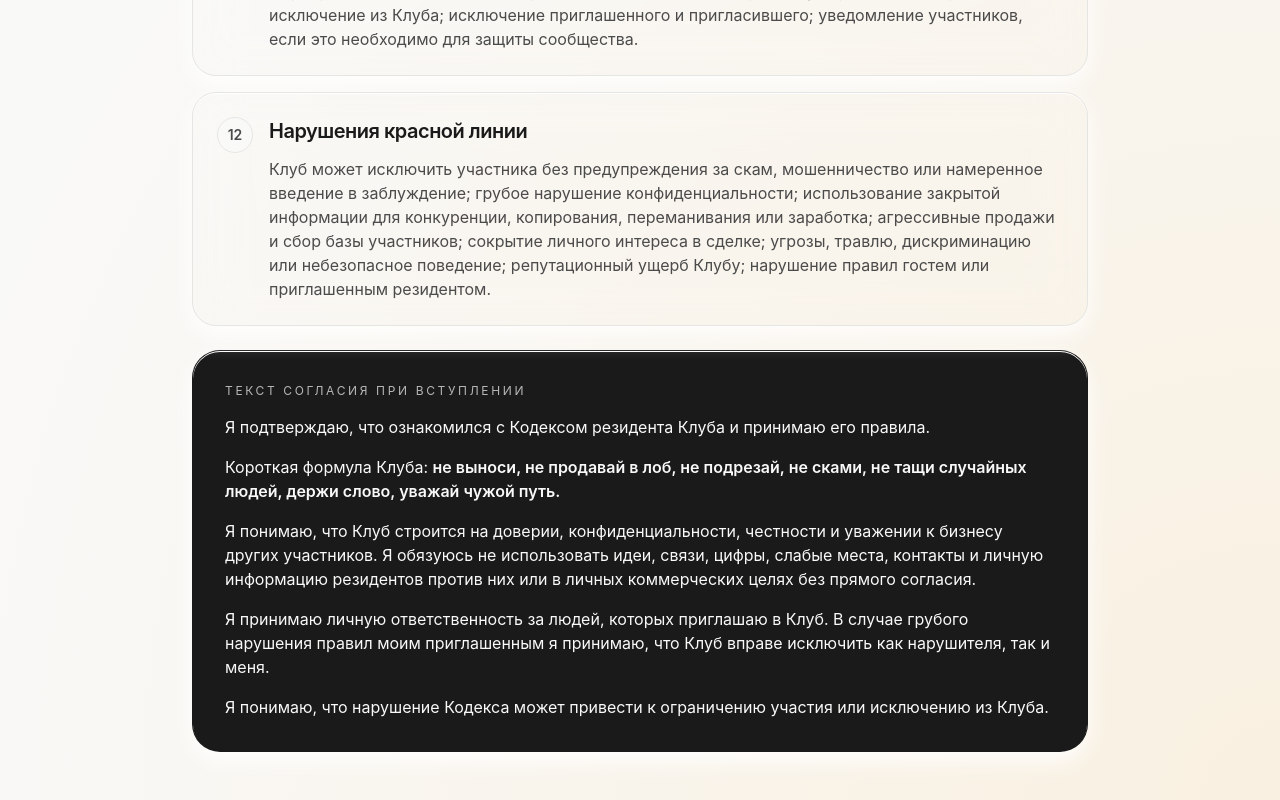
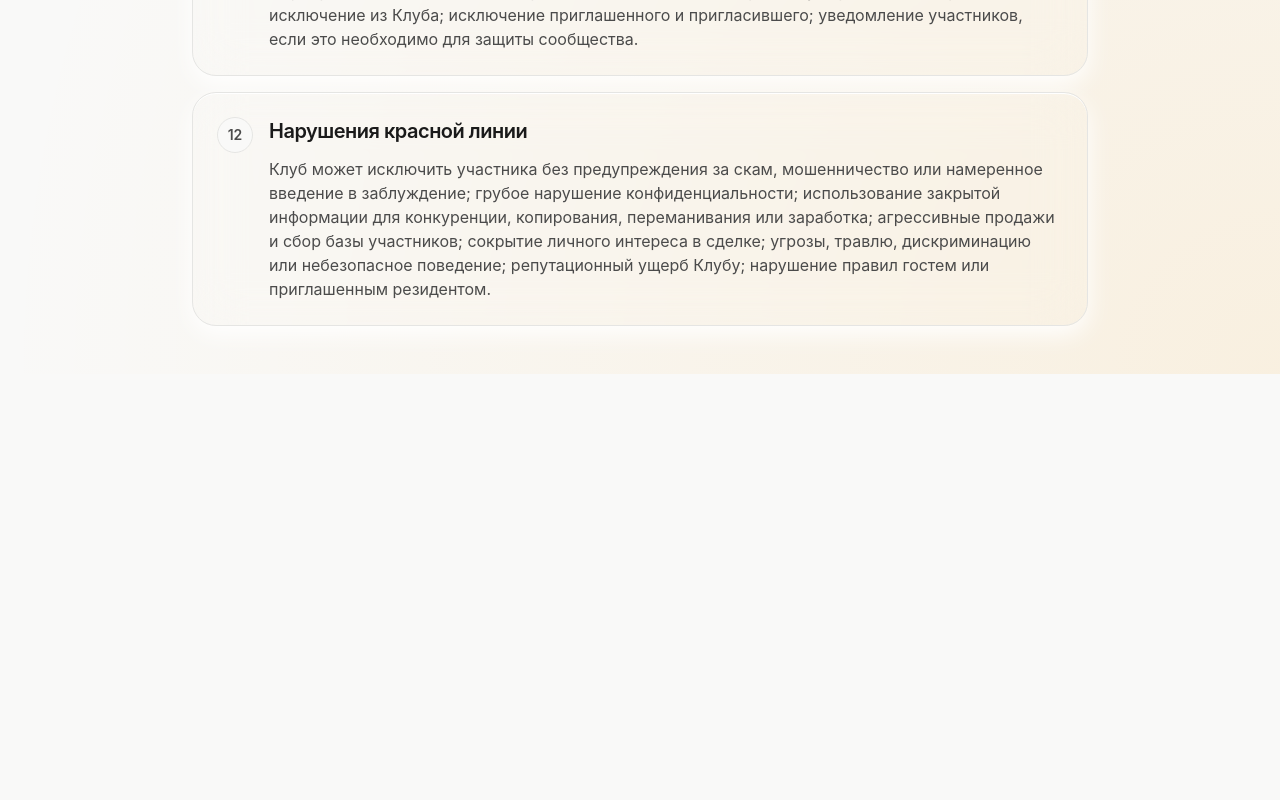
Before and after one commit to SERGEIPUKHOV/TaskBook-frontend, a Next.js app: page /agreement in a window 1280 px wide. Shown: the part 3702-4502 px from the top of the page. After the commit the page ends 4076 px from the top, so only its background shows below. Built offline with nearby package versions, Linux system fonts and the light colour scheme; no server answers.

Commit message:
Remove join consent block from agreement page

```diff
--- a/app/agreement/page.tsx
+++ b/app/agreement/page.tsx
@@ -162,31 +162,6 @@ export default function AgreementPage() {
           ))}
         </section>
 
-        <section className="mt-6 rounded-[28px] border border-ink/10 bg-ink p-6 text-canvas shadow-paper sm:p-8">
-          <div className="text-xs uppercase tracking-[0.22em] text-canvas/70">Текст согласия при вступлении</div>
-          <div className="mt-4 space-y-4 text-sm leading-7 text-canvas/86 sm:text-base">
-            <p>Я подтверждаю, что ознакомился с Кодексом резидента Клуба и принимаю его правила.</p>
-            <p>
-              Короткая формула Клуба:{" "}
-              <strong className="font-semibold text-canvas">
-                не выноси, не продавай в лоб, не подрезай, не сками, не тащи случайных людей,
-                держи слово, уважай чужой путь.
-              </strong>
-            </p>
-            <p>
-              Я понимаю, что Клуб строится на доверии, конфиденциальности, честности и уважении
-              к бизнесу других участников. Я обязуюсь не использовать идеи, связи, цифры, слабые
-              места, контакты и личную информацию резидентов против них или в личных коммерческих
-              целях без прямого согласия.
-            </p>
-            <p>
-              Я принимаю личную ответственность за людей, которых приглашаю в Клуб. В случае грубого
-              нарушения правил моим приглашенным я принимаю, что Клуб вправе исключить как нарушителя,
-              так и меня.
-            </p>
-            <p>Я понимаю, что нарушение Кодекса может привести к ограничению участия или исключению из Клуба.</p>
-          </div>
-        </section>
       </article>
     </main>
   );
```
